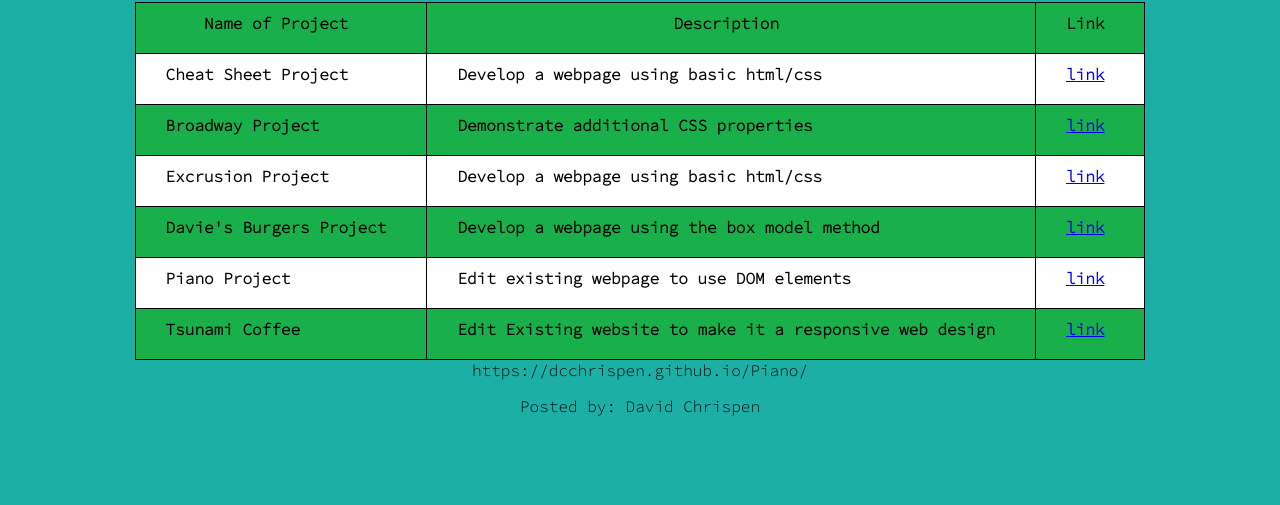
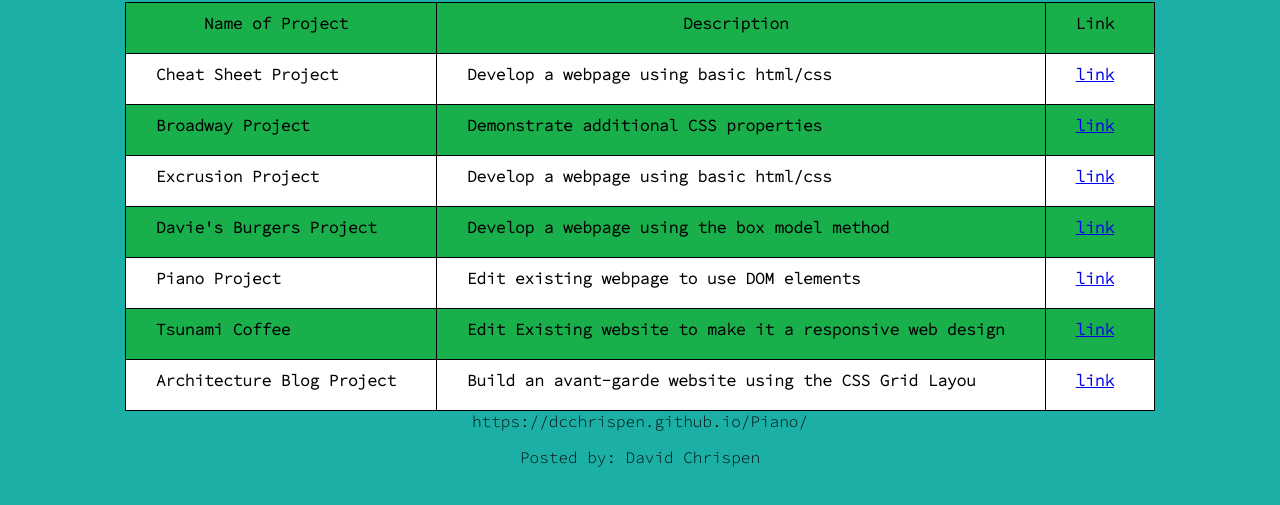
Before and after one commit to dcchrispen/dcchrispen.github.io, a plain HTML site: page index.html in a window 1280 px wide. Shown: the part 67-572 px from the top of the page. Drawn offline with Linux system fonts and the light colour scheme.

Commit message:
added arch

```diff
--- a/index.html
+++ b/index.html
@@ -48,6 +48,11 @@
            <td> Edit Existing website to make it a responsive web design </td>
            <td> <a href ="https://dcchrispen.github.io/Coffee/" target="_blank"> link </a></td>
          </tr>
+	 <tr>
+	   <td>Architecture Blog Project</td>
+           <td> Build an avant-garde website using the CSS Grid Layou </td>
+           <td> <a href ="https://dcchrispen.github.io/Arch/" target="_blank"> link </a></td>
+         </tr>
 	</table>
 	https://dcchrispen.github.io/Piano/
     </main>
```
